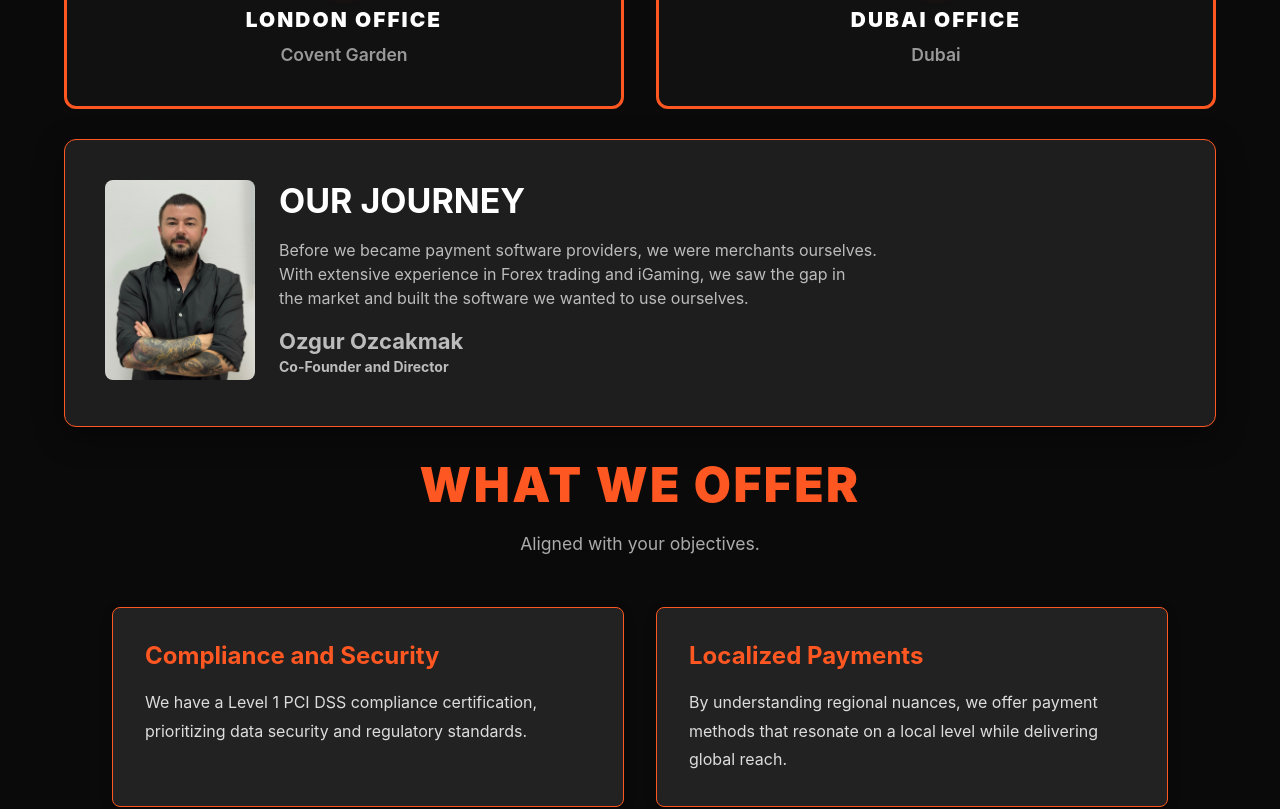
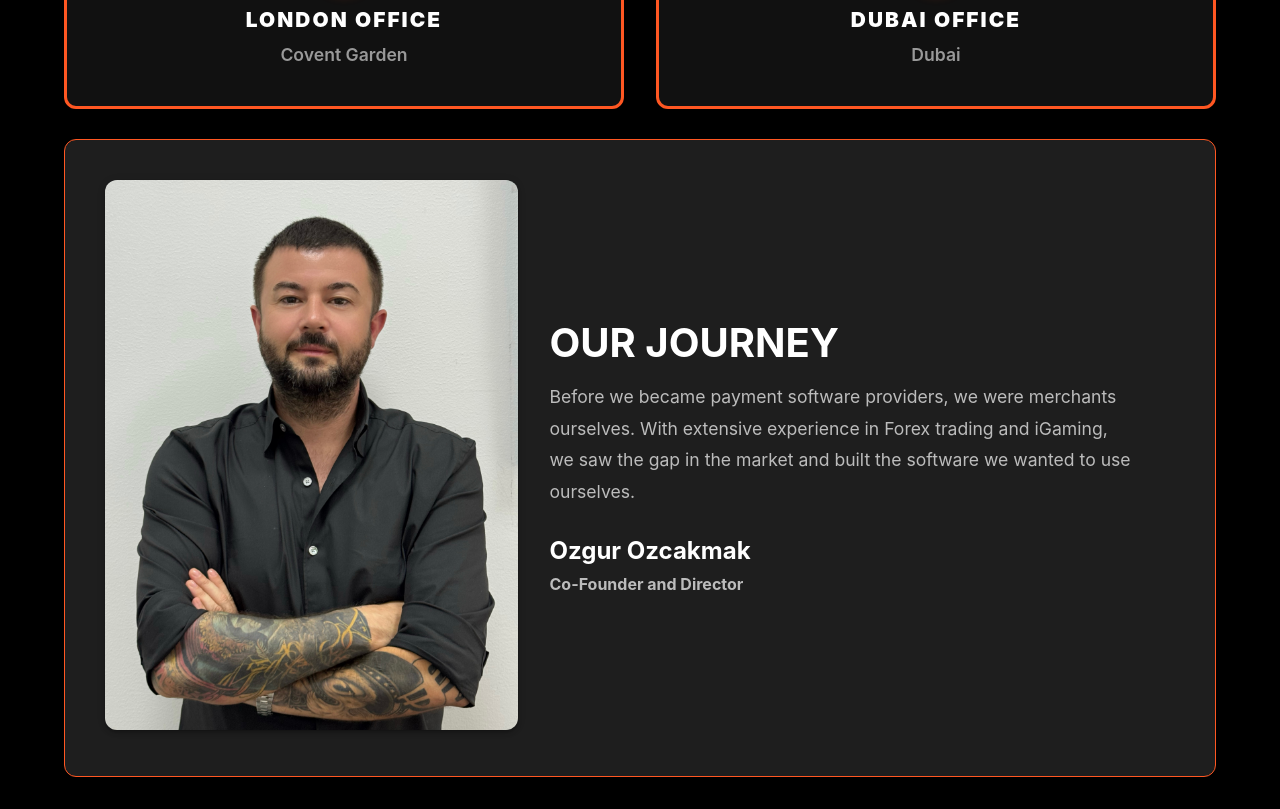
Before and after one commit to Chwdry-Hamza/PayLand, a React (Create React App) app: page /about/who-we-are in a window 1280 px wide. Shown: the part 460-1269 px from the top of the page. Built offline with nearby package versions, Linux system fonts and the light colour scheme.

Commit message:
Update text

```diff
--- a/src/components/Footer.jsx
+++ b/src/components/Footer.jsx
@@ -77,7 +77,7 @@ const navigate = useNavigate();
     {
       name: "Gmail",
       icon: <EmailIcon fontSize="small" />,
-      url: "https://www.facebook.com/profile.php?id=61581868289945",
+      url: "https://www.gmail.com",
       hoverBg: "#1877F2",
     },
   ];
@@ -89,11 +89,13 @@ const handleLogoClick = (e) => {
     navigate("/home"); // Navigate normally
   }
 };
+  const bgColor = mode === "dark" ? "#000" : "linear-gradient(90deg, #f0c392ff, #ffffff, #f0c392ff)";
   return (
+
     <Box
       component="footer"
       sx={{
-        bgcolor: "background.paper",
+        background: bgColor,
         color: "text.primary",
         py: { xs: 6, md: 8 },
         borderTop: `1px solid ${theme.palette.divider}`,
@@ -272,7 +274,7 @@ const handleLogoClick = (e) => {
           textAlign={{ xs: "center", sm: "left" }}
         >
           <Typography variant="body2" sx={{ color: "text.secondary" }}>
-            © 2016–{new Date().getFullYear()} Praxis Tech Ltd. All rights reserved.
+            © 2016–{new Date().getFullYear()} PayLand Tech Ltd. All rights reserved.
           </Typography>
 
           <Box display="flex" gap={3} flexWrap="wrap" justifyContent="center">
--- a/src/components/Navbar.jsx
+++ b/src/components/Navbar.jsx
@@ -136,7 +136,11 @@ export default function PayLandNavbar({ mode, toggleMode }) {
   };
 
   // ---------- Colors ----------
-  const bgColor = mode === "dark" ? "#000" : "#f8f9fa";
+  const bgColor = mode === "dark"
+  ? "#000"
+  : {
+      background: "linear-gradient(90deg, #f0c392ff, #ffffff, #f0c392ff)",
+    };
   const textColor = mode === "dark" ? "#fff" : "#212121";
   const linkColor = mode === "dark" ? "#e0e0e0" : "#424242";
   const borderColor = mode === "dark" ? "rgba(255,255,255,0.1)" : "rgba(0,0,0,0.1)";
--- a/src/pages/ContactPage.jsx
+++ b/src/pages/ContactPage.jsx
@@ -24,7 +24,7 @@ export default function ContactPage({ mode }) {
   const isDark = mode === "dark";
 
   // ---------- Colours ----------
-  const bgColor      = isDark ? "#111" : "#fff";
+  const bgColor = mode === "dark" ? "#000" : "linear-gradient(90deg, #f0c392ff, #ffffff, #f0c392ff)";
   const textColor    = isDark ? "#e0e0e0" : "#212121";
   const secondary    = isDark ? "#bbb" : "#555";
   const borderColor  = isDark ? "rgba(255,255,255,0.12)" : "rgba(0,0,0,0.12)";
@@ -90,7 +90,7 @@ export default function ContactPage({ mode }) {
       component="main"
       sx={{
         py: { xs: 6, md: 12 },
-        bgcolor: isDark ? "#000" : "#f8f9fa",
+        background: bgColor,
         minHeight: "100vh",
       }}
     >
--- a/src/pages/IndustryPage.jsx
+++ b/src/pages/IndustryPage.jsx
@@ -22,7 +22,7 @@ export default function Industry({ mode, toggleMode }) {
   const { slug } = useParams(); // "trading" | "igaming" | "ecommerce"
 
   // ---------- THEME ----------
-  const bgColor = mode === "dark" ? "#000" : "#f8f9fa";
+  const bgColor = mode === "dark" ? "#000" : "linear-gradient(90deg, #f0c392ff, #ffffff, #f0c392ff)";
   const textColor = mode === "dark" ? "#fff" : "#212121";
   const mutedColor = mode === "dark" ? "#ccc" : "#424242";
   const accentColor = "#ff5722"; // PayLand orange
@@ -75,7 +75,7 @@ export default function Industry({ mode, toggleMode }) {
       sx={{
         minHeight: "50vh",
         maxHeight: "80vh",
-        bgcolor: bgColor,
+        background: bgColor,
         color: textColor,
         py: { xs: 4, md: 8 },
       }}
--- a/src/pages/Product.jsx
+++ b/src/pages/Product.jsx
@@ -10,7 +10,9 @@ export default function Product({ mode, toggleMode }) {
   const { slug } = useParams(); // "Card-Payment-Gateway" | "IBAN-Solutions" | "Crypto-to-Card-Servise"
 
   // Theme-aware colors (same logic as navbar)
-  const bgColor = mode === "dark" ? "#000" : "#f8f9fa";
+const bgColor = mode === "dark" ? "#000" : "linear-gradient(90deg, #f0c392ff, #ffffff, #f0c392ff)";
+
+
   const textColor = mode === "dark" ? "#fff" : "#212121";
   const mutedColor = mode === "dark" ? "#ccc" : "#424242";
   const accentColor = "#ff5722"; // PayLand orange
@@ -60,12 +62,13 @@ export default function Product({ mode, toggleMode }) {
   component="main"
   sx={{
     minHeight: "50vh",
-        maxHeight:"80vh",
-        bgcolor: bgColor,
+    maxHeight: "80vh",
+    background: bgColor, // <-- use background, not bgcolor
     color: textColor,
     py: { xs: 4, md: 8 },
   }}
 >
+
       <Container maxWidth="lg">
         <Box
           component="section"
--- a/src/pages/WhoWeAre.jsx
+++ b/src/pages/WhoWeAre.jsx
@@ -15,14 +15,14 @@ const offices = [
 
 export default function GlobalPresence({ mode = "light" }) {
   const isDark = mode === "dark";
-  const bg = isDark ? "#0a0a0a" : "#ffffff";
+  const bg = mode === "dark" ? "#000" : "linear-gradient(90deg, #f0c392ff, #ffffff, #f0c392ff)";
   const text = isDark ? "#ffffff" : "#000000";
   const accent = "#ff5722"; // PayLand Orange
   const boxBg = isDark ? "#111111" : "#f8f8f8";
   const borderColor = accent;
 const formBgColor = isDark ? "#1e1e1e" : "#f5f5f5"; // Light gray in light mode
   return (
-    <Box sx={{ bgcolor: bg, color: text, py: { xs: 6, md: 10 } }}>
+    <Box sx={{ background: bg, color: text, py: { xs: 6, md: 10 } }}>
       <Container maxWidth="lg">
         <Box sx={{ textAlign: "center", maxWidth: 1300, mx: "auto" }}>
 
@@ -53,7 +53,7 @@ const formBgColor = isDark ? "#1e1e1e" : "#f5f5f5"; // Light gray in light mode
               color: isDark ? "#aaa" : "#444",
             }}
           >
-            Founded in 2014 as a startup and completely bootstrapped, Praxis has evolved into
+            Founded in 2014 as a startup and completely bootstrapped, PayLand has evolved into
             an international fintech company with a diverse global team.
           </Typography>
 
@@ -166,7 +166,7 @@ const formBgColor = isDark ? "#1e1e1e" : "#f5f5f5"; // Light gray in light mode
             ))}
           </Stack>
 
-           <Box
+           {/* <Box
                 component="form"
                 sx={{
                   maxWidth: { xs: 600, sm: 800, md: 1200 },
@@ -182,7 +182,6 @@ const formBgColor = isDark ? "#1e1e1e" : "#f5f5f5"; // Light gray in light mode
                 }}
               >
       <Grid container spacing={3} alignItems="flex-start">
-        {/* LEFT: IMAGE */}
         <Grid item xs={12} md={5}>
           <Box
             component="img"
@@ -198,7 +197,6 @@ const formBgColor = isDark ? "#1e1e1e" : "#f5f5f5"; // Light gray in light mode
           />
         </Grid>
 
-        {/* RIGHT: TEXT — LEFT ALIGNED */}
         <Grid item xs={12} md={7}>
           <Typography
             variant="h4"
@@ -240,6 +238,92 @@ const formBgColor = isDark ? "#1e1e1e" : "#f5f5f5"; // Light gray in light mode
 
         </Grid>
       </Grid>
+</Box> */}
+
+
+<Box
+  component="form"
+  sx={{
+    maxWidth: { xs: 600, sm: 800, md: 1200 },
+    mx: "auto",
+    p: { xs: 3, sm: 5 },
+    borderRadius: 3,
+    bgcolor: formBgColor,
+    boxShadow: isDark
+      ? "0 10px 30px rgba(0,0,0,0.4)"
+      : "0 10px 30px rgba(0,0,0,0.1)",
+    border: `1px solid ${borderColor}`,
+    mt: "30px",
+  }}
+>
+  <Grid container spacing={4} alignItems="center">
+    <Grid item xs={12} md={6}>
+      <Box
+        component="img"
+        src={Person}
+        alt="Ozgur Ozcakmak"
+        sx={{
+          width: "100%",
+          height: "auto",
+          maxHeight: { xs: 400, md: 550 },   // tall enough but not huge
+          objectFit: "cover",
+          borderRadius: 3,
+          boxShadow: 3,
+        }}
+      />
+    </Grid>
+
+    <Grid item xs={12} md={6}>
+      <Typography
+        variant="h4"
+        component="h2"
+        gutterBottom
+        sx={{
+          fontWeight: "bold",
+          fontSize: { xs: "2rem", md: "2.5rem" },
+          textAlign: { xs: "center", md: "left" },
+        }}
+      >
+        OUR JOURNEY
+      </Typography>
+
+      <Typography
+        variant="body1"
+        color="text.secondary"
+        paragraph
+        sx={{
+          textAlign: { xs: "center", md: "left" },
+          fontSize: { xs: "1rem", md: "1.1rem" },
+          lineHeight: 1.8,
+        }}
+      >
+        Before we became payment software providers, we were merchants<br/> ourselves.
+
+        With extensive experience in Forex trading and iGaming, <br/>we saw the gap in
+        the market and built the software we wanted to use<br/> ourselves.
+      </Typography>
+
+      <Box sx={{ mt: 3, textAlign: { xs: "center", md: "left" } }}>
+        <Typography
+          variant="h6"
+          sx={{
+            fontSize: "24px",
+            fontWeight: "bold",
+            color: "text.primary",
+          }}
+        >
+          Ozgur Ozcakmak
+        </Typography>
+        <Typography
+          variant="subtitle1"
+          color="text.secondary"
+          sx={{ fontWeight: "bold" }}
+        >
+          Co-Founder and Director
+        </Typography>
+      </Box>
+    </Grid>
+  </Grid>
 </Box>
         <Box sx={{ textAlign: "center", maxWidth: 1300, mx: "auto" }}>
   {/* MAIN TITLE */}
@@ -705,6 +789,9 @@ const formBgColor = isDark ? "#1e1e1e" : "#f5f5f5"; // Light gray in light mode
         <Typography variant="h5" sx={{ fontWeight: 700, color: accent, mb: 1 }}>
           IT Developer
         </Typography>
+          <Typography variant="h5" sx={{ fontWeight: 700, color: isDark ? "#ccc" : "black", mb: 1 }}>
+        Ali Hamza
+        </Typography>
         <Typography variant="body1" sx={{ color: isDark ? "#ccc" : "#555", lineHeight: 1.7 }}>
           Develops payment systems, manages integrations, and oversees projects to ensure smooth and secure operations. with modern tech stack (React, Node.js, Go, AWS).
         </Typography>
@@ -736,6 +823,9 @@ const formBgColor = isDark ? "#1e1e1e" : "#f5f5f5"; // Light gray in light mode
       <Box sx={{ p: { xs: 3, sm: 4 }, textAlign: "center" }}>
         <Typography variant="h5" sx={{ fontWeight: 700, color: accent, mb: 1 }}>
           Sales Manager
+        </Typography>
+        <Typography variant="h5" sx={{ fontWeight: 700, color: isDark ? "#ccc" : "black", mb: 1 }}>
+        Shaira Terraza
         </Typography>
         <Typography variant="body1" sx={{ color: isDark ? "#ccc" : "#555", lineHeight: 1.7 }}>
           Drives merchant and PSP acquisition, promotes payment solutions, and ensures smooth onboarding and client satisfaction.
@@ -769,6 +859,9 @@ const formBgColor = isDark ? "#1e1e1e" : "#f5f5f5"; // Light gray in light mode
         <Typography variant="h5" sx={{ fontWeight: 700, color: accent, mb: 1 }}>
           Supervisor
         </Typography>
+        <Typography variant="h5" sx={{ fontWeight: 700, color: isDark ? "#ccc" : "black", mb: 1 }}>
+        Cristine Manuawaan
+        </Typography>
         <Typography variant="body1" sx={{ color: isDark ? "#ccc" : "#555", lineHeight: 1.7 }}>
           Manages daily team operations, oversees merchant processes, and maintains strong partner relationships.
         </Typography>
```
Also changed, not shown: src/pages/Cookies.jsx (+4 -4 lines), src/pages/Home.jsx (+11 -5 lines), src/pages/InformationSecurityPolicy.jsx (+7 -7 lines), src/pages/PrivacyPolicy.jsx (+24 -15 lines), src/pages/TremsConditions.jsx (+30 -20 lines). Lines whose indentation alone changed are shown as unchanged.
